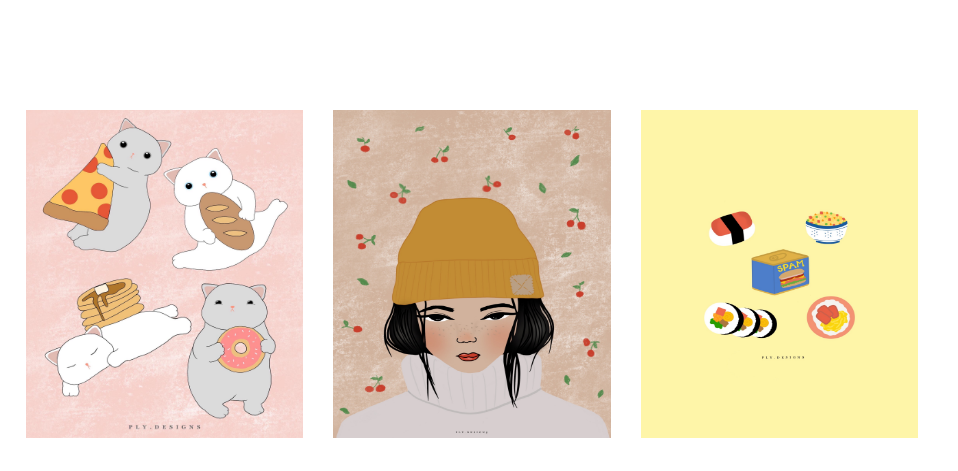
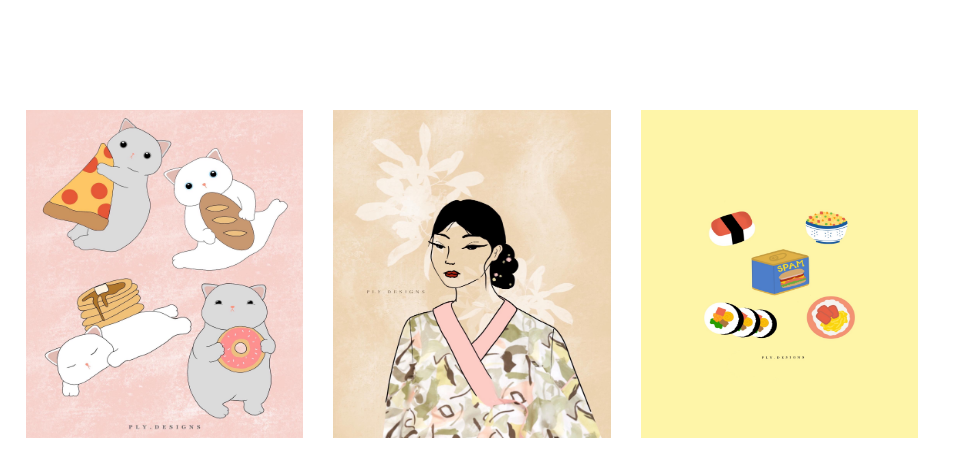
Before and after one commit to plydesigns/plydesigns.github.io, a plain HTML site: page index.html in a window 1280 px wide. Shown: the part 528-999 px from the top of the page, 322-1280 px from the left. Drawn offline with Linux system fonts and the light colour scheme; a web font is replaced by a local one.

Commit message:
Update index.html

```diff
--- a/index.html
+++ b/index.html
@@ -88,7 +88,7 @@
 					<img class="portfolio-item pi-style2 set-bg" src="img/portfolio/catWithFood.JPG">
 				</div>
 				<div class="mix col-md-6 col-lg-3 portrait">
-					<img class="portfolio-item pi-style2 set-bg" src="img/portfolio/yellowBeanieGirl.JPG">
+					<img class="portfolio-item pi-style2 set-bg" src="img/portfolio/roseOfSharon.JPG">
 				</div>
 				<div class="mix col-md-6 col-lg-3">
 					<img class="portfolio-item pi-style2 set-bg" src="img/portfolio/spam.JPG">
```
